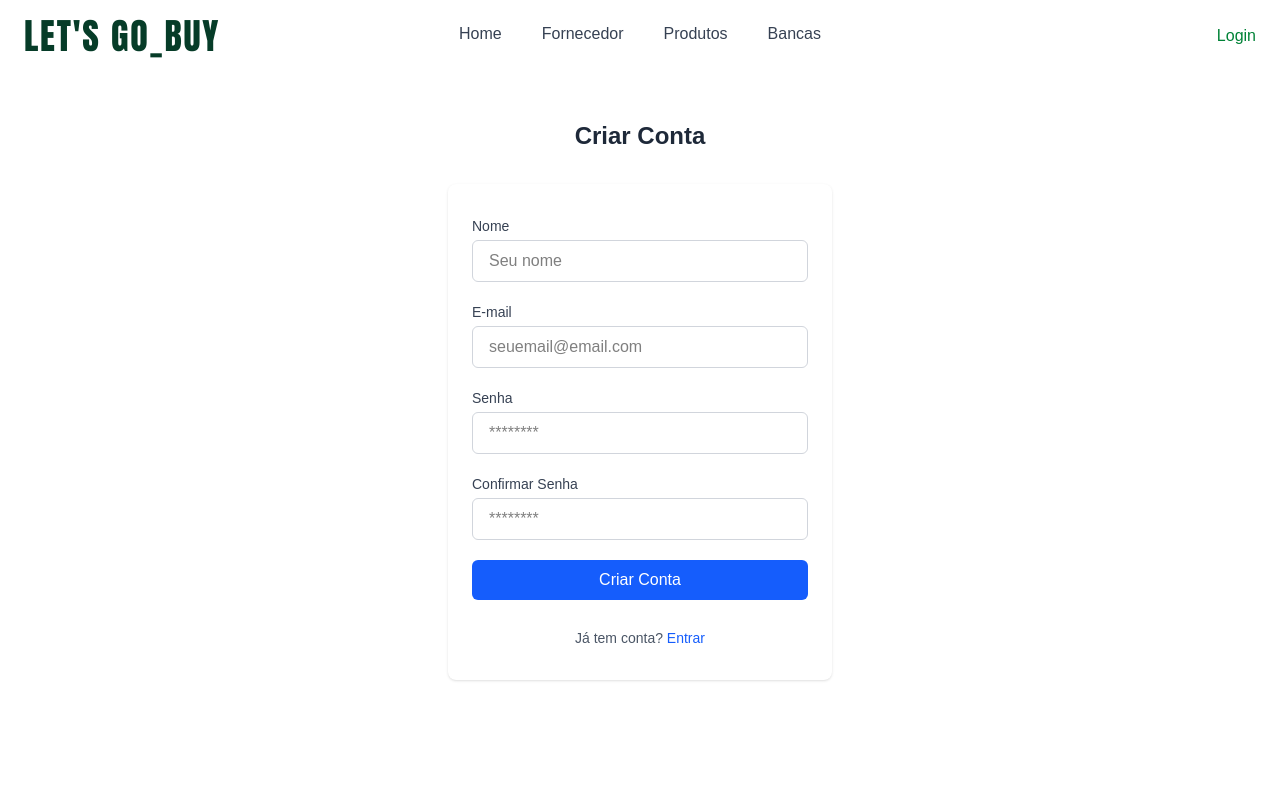
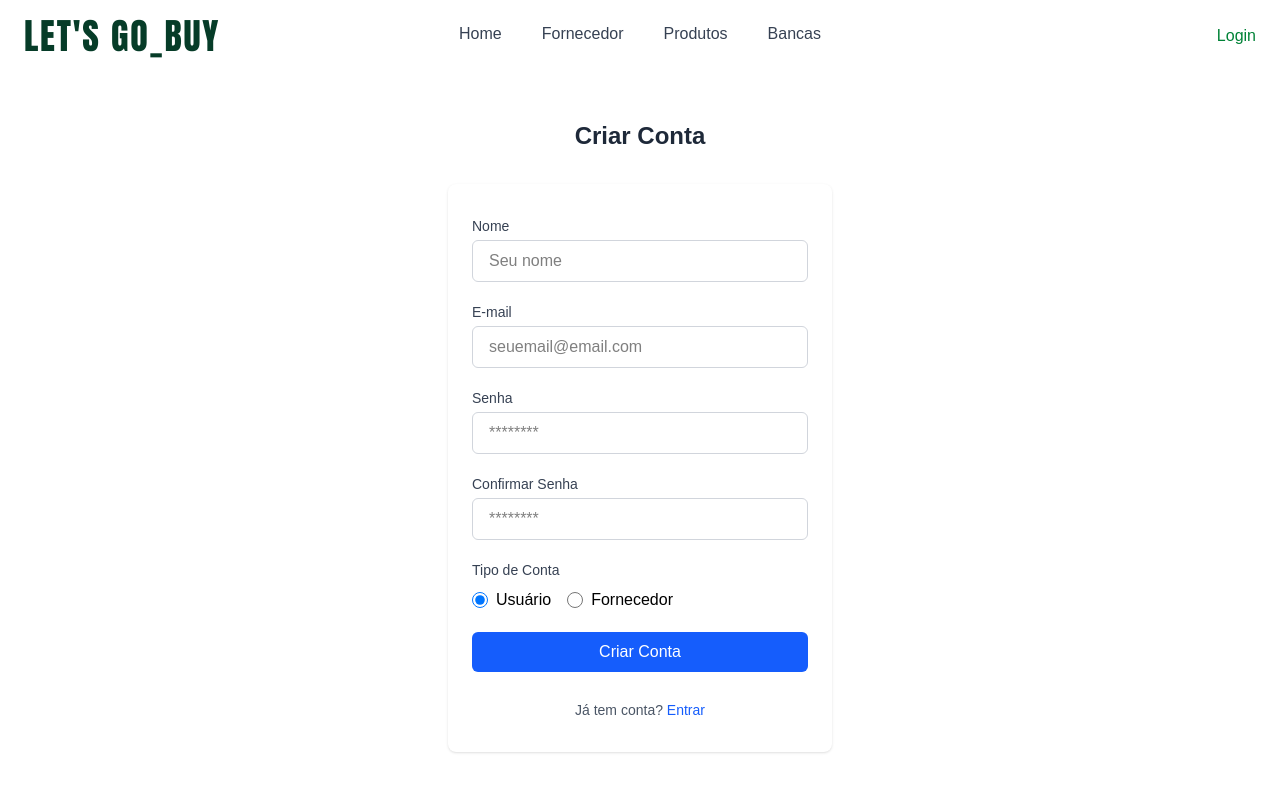
Before and after one commit to RafaelCDA/Trabalho-Final-TP2, a Next.js app in the folder front/: page /register in a window 1280 px wide. Shown: the top 792 px of the page. Built offline with nearby package versions, Linux system fonts and the light colour scheme.

Commit message:
feat: integrar com o cadastro e arrumar a header

```diff
--- a/front/app/login/page.tsx
+++ b/front/app/login/page.tsx
@@ -23,7 +23,7 @@ export default function Login() {
     ).then((r) => {
       const user = {
         id: r.data.id,
-        name: r.data.email,
+        name: r.data.name,
         email: r.data.email,
         type: r.data.type
       };
--- a/front/app/perfil/page.tsx
+++ b/front/app/perfil/page.tsx
@@ -21,8 +21,9 @@ export default function Perfil() {
 
   async function fetchUserData() {
     try {
-      const response = await axios.get(process.env.API_URL + "/user/1");
-      setUserData(response.data);
+      const data = sessionStorage.getItem("user");
+      console.log(data);
+      setUserData(JSON.parse(data) || null);
     } catch (error) {
       console.error("Erro ao buscar fornecedores:", error);
     }
--- a/front/app/register/page.tsx
+++ b/front/app/register/page.tsx
@@ -2,6 +2,7 @@
 
 import { useState } from "react";
 import { useRouter } from "next/navigation";
+import axios from "axios";
 
 export default function RegisterForm() {
   const router = useRouter();
@@ -11,22 +12,39 @@ export default function RegisterForm() {
     email: "",
     senha: "",
     confirmarSenha: "",
+    tipo: "user", // 'user' ou 'supplier'
   });
+
+  const [error, setError] = useState("");
 
   const handleChange = (e) => {
     setForm({ ...form, [e.target.name]: e.target.value });
   };
 
-  const handleSubmit = (e) => {
+  const handleSubmit = async (e) => {
     e.preventDefault();
 
     if (form.senha !== form.confirmarSenha) {
-      alert("As senhas não coincidem!");
+      setError("As senhas não coincidem!");
       return;
     }
 
-    // Enviar dados para API, Firebase, etc.
-    console.log("Criando usuário:", form);
+    const response = await axios.post(process.env.NEXT_PUBLIC_API_URL + "/users/",
+      {
+        "name": form.nome,
+        "email": form.email,
+        "password": form.senha,
+        "type": form.tipo
+      }
+    ).then((r) => {
+      alert("Conta criada com sucesso! Faça login para continuar.");
+      router.push("/login");
+    }).catch(e =>  {
+      if (e.status !== 500){
+        alert("Erro ao criar conta: " + e.response.data.detail);
+      }
+    });
+
   };
 
   return (
@@ -99,6 +117,45 @@ export default function RegisterForm() {
           />
         </div>
 
+        <div>
+          <span className="block text-sm font-medium text-gray-700 mb-2">
+            Tipo de Conta
+          </span>
+          <div className="flex items-center gap-4">
+            <label className="inline-flex items-center gap-2">
+              <input
+                type="radio"
+                name="tipo"
+                value="user"
+                checked={form.tipo === "user"}
+                onChange={handleChange}
+                className="h-4 w-4 text-green-600"
+              />
+              <span>Usuário</span>
+            </label>
+
+            <label className="inline-flex items-center gap-2">
+              <input
+                type="radio"
+                name="tipo"
+                value="supplier"
+                checked={form.tipo === "supplier"}
+                onChange={handleChange}
+                className="h-4 w-4 text-green-600"
+              />
+              <span>Fornecedor</span>
+            </label>
+          </div>
+        </div>
+
+        {error ? (
+          <div className="flex items-center">
+            <p className="text-red-400 font-bold text-lg">
+              {error}
+            </p>
+          </div>
+        ):(<></>)}
+
         <button
           type="submit"
           className="w-full bg-blue-600 hover:bg-blue-700 text-white font-medium py-2 rounded-md transition"
--- a/front/components/Header.tsx
+++ b/front/components/Header.tsx
@@ -2,13 +2,15 @@
 import { Heart, Search, ShoppingBag } from "lucide-react";
 import {anton} from '@/app/fonts';
 import Link from "next/link";
-import { usePathname } from "next/navigation";
+import { usePathname, useRouter } from "next/navigation";
 import { useEffect, useState } from "react";
 
 
 export default function Header() {
 
     const pathname = usePathname(); // rota atual
+    const router = useRouter();
+
 
     const links = [
         { name: "Home", href: "/" },
@@ -49,6 +51,8 @@ export default function Header() {
     function logout() {
         sessionStorage.removeItem("user");
         setUser(null);
+
+        router.push("/");
     }
 
     return (
```
